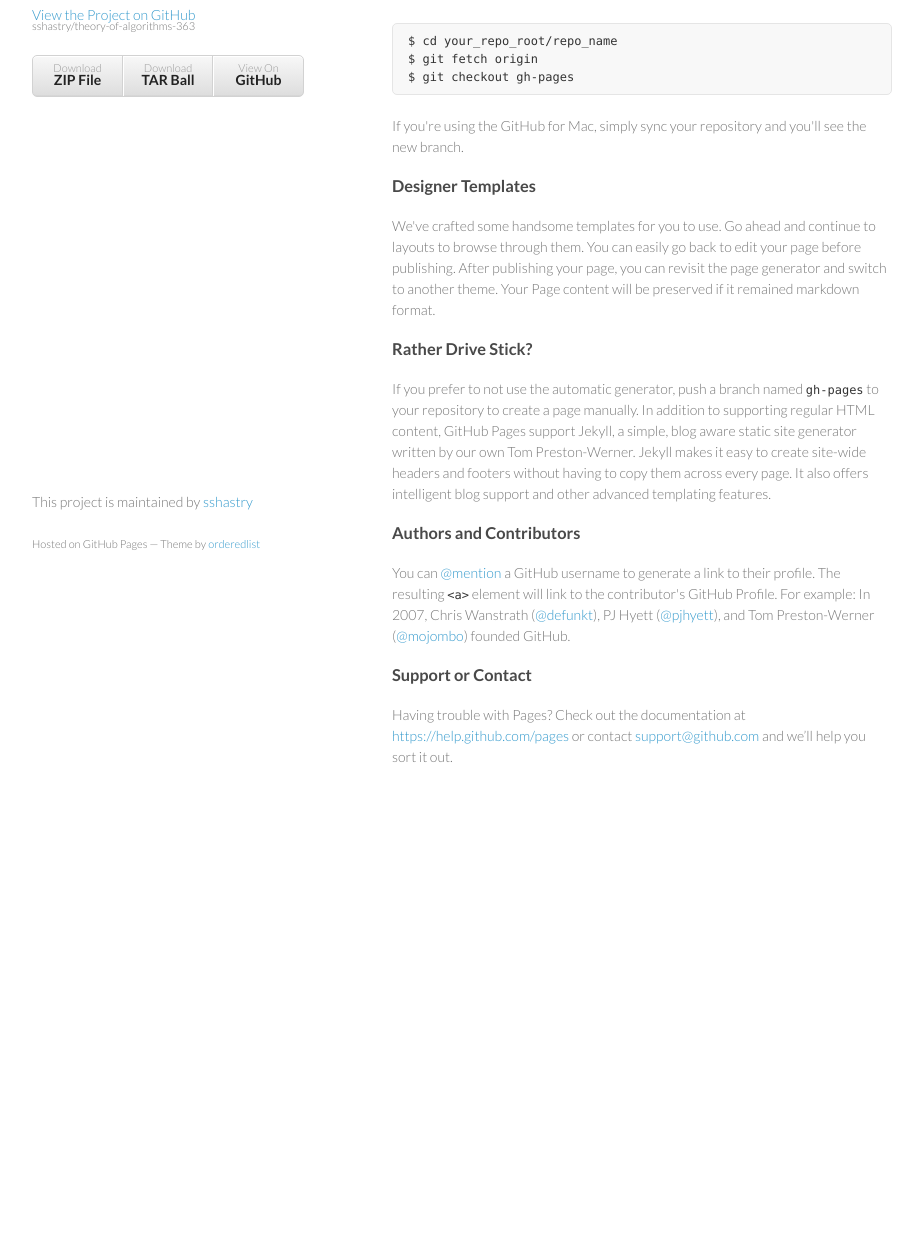
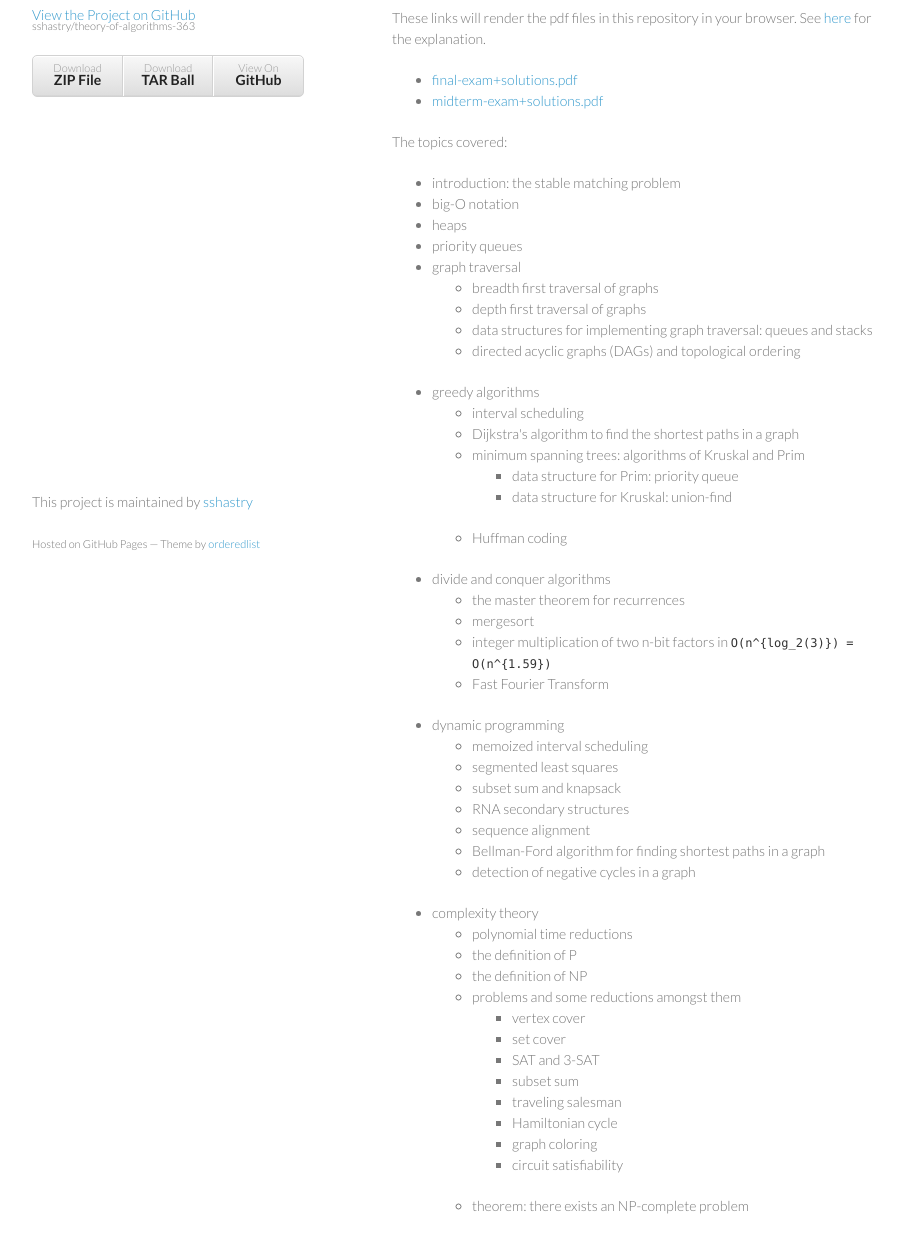
Before and after one commit to sshastry/theory-of-algorithms-363, a plain HTML site: page index.html in a window 1280 px wide. Shown: the part 177-1429 px from the top of the page, without its empty margins (178-1101 px from the left). Before the commit the page ends 1014 px from the top, so only its background shows below. Drawn offline with Linux system fonts and the light colour scheme.

Commit message:
Create gh-pages branch via GitHub

```diff
--- a/index.html
+++ b/index.html
@@ -28,37 +28,94 @@
         </ul>
       </header>
       <section>
-        <h3>
-<a id="welcome-to-github-pages" class="anchor" href="#welcome-to-github-pages" aria-hidden="true"><span class="octicon octicon-link"></span></a>Welcome to GitHub Pages.</h3>
+        <h2>
+<a id="theory-of-algorithms" class="anchor" href="#theory-of-algorithms" aria-hidden="true"><span class="octicon octicon-link"></span></a>Theory of Algorithms</h2>
 
-<p>This automatic page generator is the easiest way to create beautiful pages for all of your projects. Author your page content here using GitHub Flavored Markdown, select a template crafted by a designer, and publish. After your page is generated, you can check out the new branch:</p>
+<p>This repository contains the exams (with solutions) for an upper level undergraduate course in algorithms which I taught in Spring 2012. The course covered chapters 1-6 and 8 of <a href="http://www.amazon.com/Algorithm-Design-Jon-Kleinberg/dp/0321295358">Kleinberg and Tardos</a>; the book is fantastic and is highly recommended.</p>
 
-<pre><code>$ cd your_repo_root/repo_name
-$ git fetch origin
-$ git checkout gh-pages
-</code></pre>
+<p>These links will render the pdf files in this repository in your browser. See <a href="http://webapps.stackexchange.com/questions/48061/can-i-trick-github-into-displaying-the-pdf-in-the-browser-instead-of-downloading">here</a> for the explanation.</p>
 
-<p>If you're using the GitHub for Mac, simply sync your repository and you'll see the new branch.</p>
+<ul>
+<li><a href="http://sshastry.github.io/theory-of-algorithms-363/final-exam+solutions.pdf">final-exam+solutions.pdf</a></li>
+<li><a href="http://sshastry.github.io/theory-of-algorithms-363/midterm-exam+solutions.pdf">midterm-exam+solutions.pdf</a></li>
+</ul>
 
-<h3>
-<a id="designer-templates" class="anchor" href="#designer-templates" aria-hidden="true"><span class="octicon octicon-link"></span></a>Designer Templates</h3>
+<p>The topics covered:</p>
 
-<p>We've crafted some handsome templates for you to use. Go ahead and continue to layouts to browse through them. You can easily go back to edit your page before publishing. After publishing your page, you can revisit the page generator and switch to another theme. Your Page content will be preserved if it remained markdown format.</p>
+<ul>
+<li>introduction: the stable matching problem</li>
+<li>big-O notation</li>
+<li>heaps</li>
+<li>priority queues</li>
+<li>graph traversal
 
-<h3>
-<a id="rather-drive-stick" class="anchor" href="#rather-drive-stick" aria-hidden="true"><span class="octicon octicon-link"></span></a>Rather Drive Stick?</h3>
+<ul>
+<li>breadth first traversal of graphs</li>
+<li>depth first traversal of graphs</li>
+<li>data structures for implementing graph traversal: queues and stacks</li>
+<li>directed acyclic graphs (DAGs) and topological ordering</li>
+</ul>
+</li>
+<li>greedy algorithms
 
-<p>If you prefer to not use the automatic generator, push a branch named <code>gh-pages</code> to your repository to create a page manually. In addition to supporting regular HTML content, GitHub Pages support Jekyll, a simple, blog aware static site generator written by our own Tom Preston-Werner. Jekyll makes it easy to create site-wide headers and footers without having to copy them across every page. It also offers intelligent blog support and other advanced templating features.</p>
+<ul>
+<li>interval scheduling</li>
+<li>Dijkstra's algorithm to find the shortest paths in a graph</li>
+<li>minimum spanning trees: algorithms of Kruskal and Prim
 
-<h3>
-<a id="authors-and-contributors" class="anchor" href="#authors-and-contributors" aria-hidden="true"><span class="octicon octicon-link"></span></a>Authors and Contributors</h3>
+<ul>
+<li>data structure for Prim: priority queue</li>
+<li>data structure for Kruskal: union-find</li>
+</ul>
+</li>
+<li>Huffman coding</li>
+</ul>
+</li>
+<li>divide and conquer algorithms
 
-<p>You can <a href="https://github.com/blog/821" class="user-mention">@mention</a> a GitHub username to generate a link to their profile. The resulting <code>&lt;a&gt;</code> element will link to the contributor's GitHub Profile. For example: In 2007, Chris Wanstrath (<a href="https://github.com/defunkt" class="user-mention">@defunkt</a>), PJ Hyett (<a href="https://github.com/pjhyett" class="user-mention">@pjhyett</a>), and Tom Preston-Werner (<a href="https://github.com/mojombo" class="user-mention">@mojombo</a>) founded GitHub.</p>
+<ul>
+<li>the master theorem for recurrences</li>
+<li>mergesort</li>
+<li>integer multiplication of two n-bit factors in <code>O(n^{log_2(3)}) = O(n^{1.59})</code>
+</li>
+<li>Fast Fourier Transform</li>
+</ul>
+</li>
+<li>dynamic programming
 
-<h3>
-<a id="support-or-contact" class="anchor" href="#support-or-contact" aria-hidden="true"><span class="octicon octicon-link"></span></a>Support or Contact</h3>
+<ul>
+<li>memoized interval scheduling</li>
+<li>segmented least squares</li>
+<li>subset sum and knapsack</li>
+<li>RNA secondary structures</li>
+<li>sequence alignment</li>
+<li>Bellman-Ford algorithm for finding shortest paths in a graph</li>
+<li>detection of negative cycles in a graph</li>
+</ul>
+</li>
+<li>complexity theory
 
-<p>Having trouble with Pages? Check out the documentation at <a href="https://help.github.com/pages">https://help.github.com/pages</a> or contact <a href="mailto:support@github.com">support@github.com</a> and we’ll help you sort it out.</p>
+<ul>
+<li>polynomial time reductions</li>
+<li>the definition of P</li>
+<li>the definition of NP</li>
+<li>problems and some reductions amongst them
+
+<ul>
+<li>vertex cover</li>
+<li>set cover</li>
+<li>SAT and 3-SAT</li>
+<li>subset sum</li>
+<li>traveling salesman</li>
+<li>Hamiltonian cycle</li>
+<li>graph coloring</li>
+<li>circuit satisfiability</li>
+</ul>
+</li>
+<li>theorem: there exists an NP-complete problem</li>
+</ul>
+</li>
+</ul>
       </section>
       <footer>
         <p>This project is maintained by <a href="https://github.com/sshastry">sshastry</a></p>
```
Also changed, not shown: params.json (+1 -1 lines).
